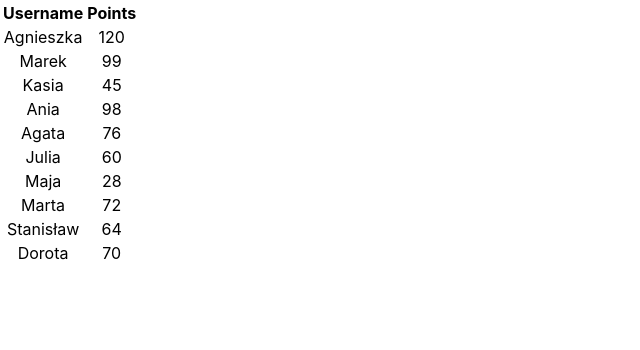
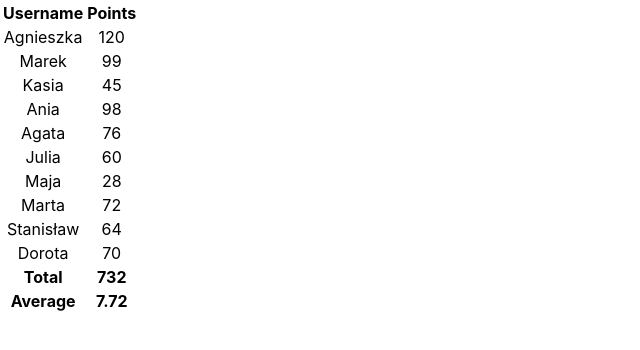
Before and after one commit to kunicka/my-app, a React (Create React App) app: page / in a window 1280 px wide. Shown: the top 350 px of the page, without its empty margins (0-640 px from the left). Built offline with nearby package versions, Linux system fonts and the light colour scheme.

Commit message:
sum and average counting functionality added (map, reduce function)

```diff
--- a/src/App.tsx
+++ b/src/App.tsx
@@ -5,13 +5,21 @@ import playersArray from "./components/Players";
 
 export const App: React.FC = () => {
 
-  const playersArrayList = playersArray.map((player:any, idx:any) => (
+  const playersArrayList = playersArray.map((player:any, idx:number) => (
     <tr key={player.id}>
      <td >{player.username}</td> <td>{player.points}</td>
      </tr>
 
   ));
 
+
+  // const sumOfPoints = playersArrayList.reduce(function(a,b){return{points: a.points + b.points}})
+
+  const sumOfPoints:number = playersArray.reduce((previousScore, currentScore, index)=>previousScore+currentScore.points, 0);
+
+  const pointsAverage:number = playersArray.reduce((previousScore, currentScore, index)=>((previousScore+currentScore.points)/playersArray.length), 0);
+
+  const shorterAverage = pointsAverage.toFixed(2);
   return (
     <div className="App">
       <table>
@@ -19,6 +27,12 @@ export const App: React.FC = () => {
           <th>Username</th> <th>Points</th>
         </tr>
         {playersArrayList}
+        <tr>
+        <th>Total</th> <th>{sumOfPoints}</th>
+        </tr>
+        <tr>
+        <th>Average</th> <th>{shorterAverage}</th>
+        </tr>
       </table>
     </div>
   );
```
Also changed, not shown: src/components/types.ts (deleted, +0 -11 lines).
